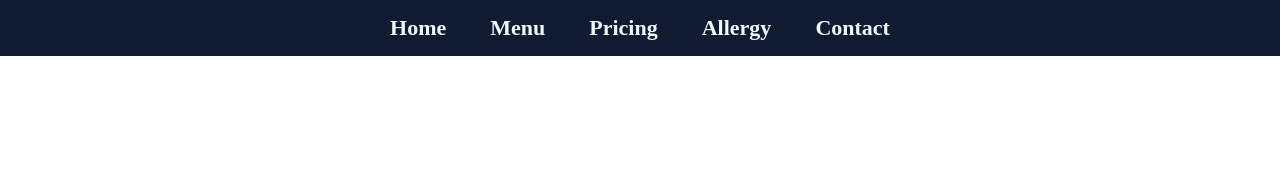
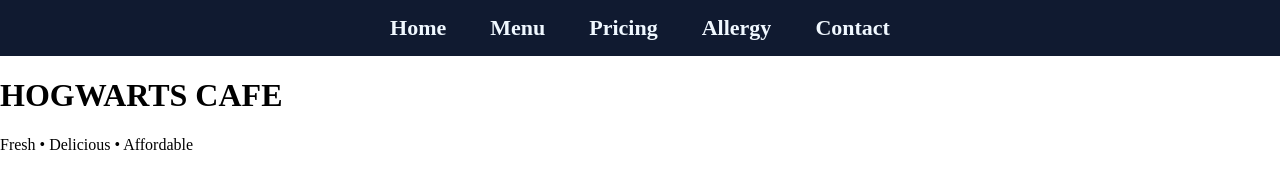
Before and after one commit to oshadi11/Restaurant-Menu-Cafe, a plain HTML site: page menu.html in a window 1280 px wide. Drawn offline with Linux system fonts and the light colour scheme.

Commit message:
add header

```diff
--- a/menu.html
+++ b/menu.html
@@ -4,7 +4,7 @@
 <head>
     <meta charset="UTF-8">
     <meta name="viewport" content="width=device-width, initial-scale=1.0">
-    <title>menu</title>
+    <title> menu </title>
 </head>
 <style>
     body {
@@ -44,6 +44,13 @@
         </center>
         <td width="20%"></td>
     </tr>
+<header>
+        <h1> HOGWARTS CAFE </h1>
+
+        <p>Fresh • Delicious • Affordable</p>
+    </header>
+
+
 </body>
 
 </html>
```
Also changed, not shown: assests/img/184927.14.22_Blue_Willow-49517.avif (added), assests/img/Skyroom___Sitting_area_with_a_vi_16_9.webp (added).
